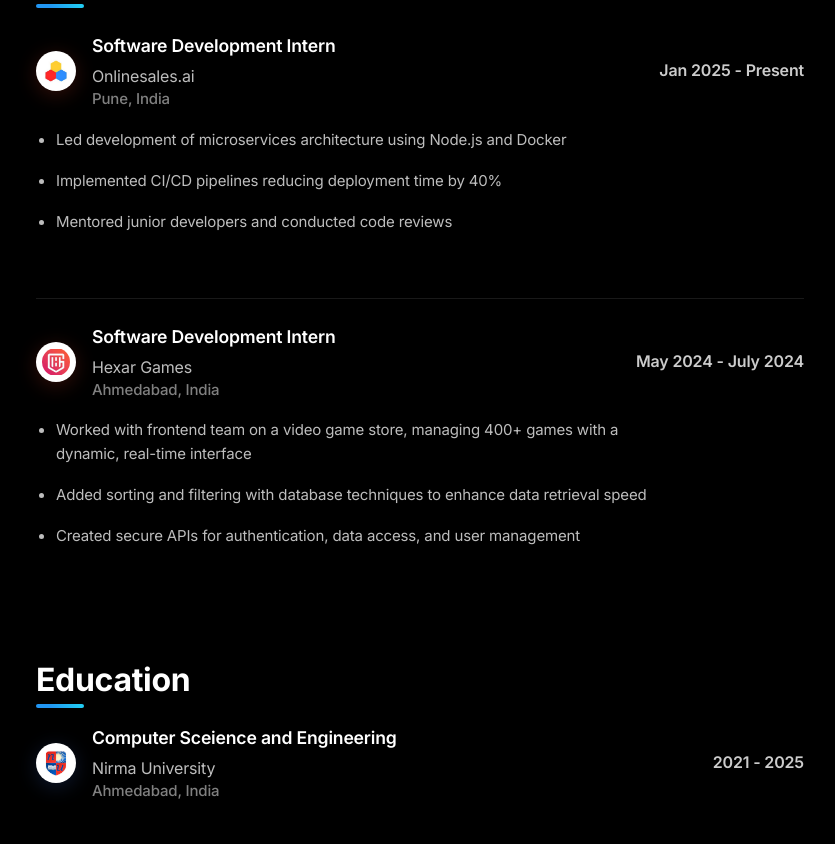
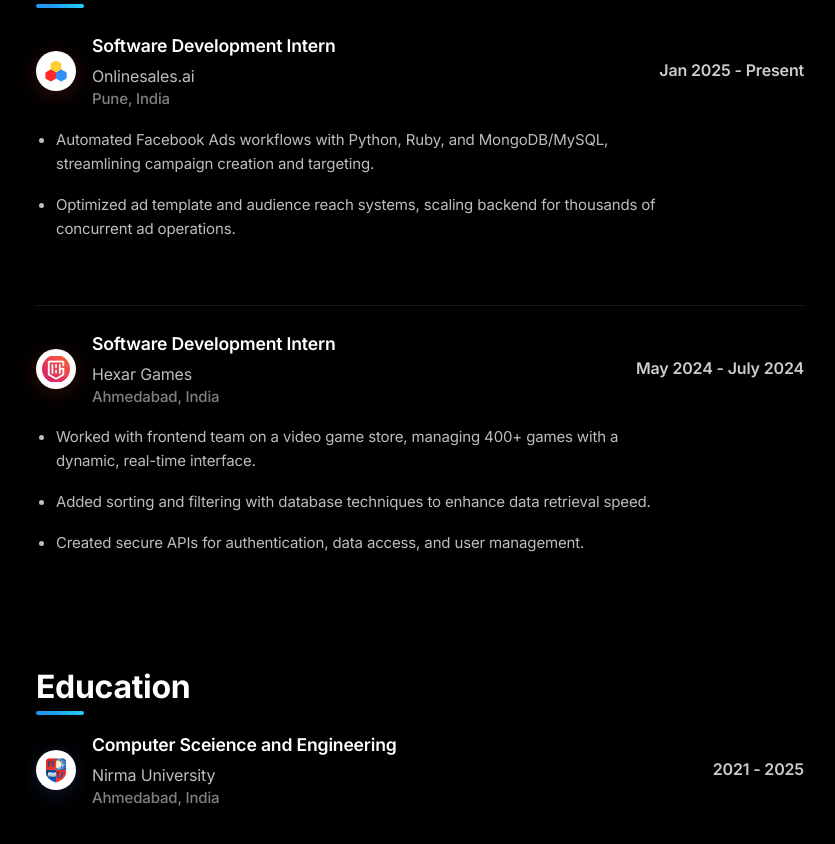
Before and after one commit to Keyur2311/keyur-portfolio, a React (Vite) app: page / in a window 1280 px wide. Shown: the part 903-1747 px from the top of the page, without its empty margins (220-1055 px from the left). Built offline with nearby package versions, Linux system fonts and the light colour scheme.

Commit message:
Added experience description

```diff
--- a/src/components/Experience.jsx
+++ b/src/components/Experience.jsx
@@ -11,9 +11,8 @@ const experiences = [
     location: "Pune, India",
     date: "Jan 2025 - Present",
     description: [
-      "Led development of microservices architecture using Node.js and Docker",
-      "Implemented CI/CD pipelines reducing deployment time by 40%",
-      "Mentored junior developers and conducted code reviews",
+      "Automated Facebook Ads workflows with Python, Ruby, and MongoDB/MySQL, streamlining campaign creation and targeting.",
+      "Optimized ad template and audience reach systems, scaling backend for thousands of concurrent ad operations.",
     ],
     logo: onlinesalesLogo,
   },
@@ -23,9 +22,9 @@ const experiences = [
     location: "Ahmedabad, India",
     date: "May 2024 - July 2024",
     description: [
-      "Worked with frontend team on a video game store, managing 400+ games with a dynamic, real-time interface",
-      "Added sorting and filtering with database techniques to enhance data retrieval speed",
-      "Created secure APIs for authentication, data access, and user management",
+      "Worked with frontend team on a video game store, managing 400+ games with a dynamic, real-time interface.",
+      "Added sorting and filtering with database techniques to enhance data retrieval speed.",
+      "Created secure APIs for authentication, data access, and user management.",
     ],
     logo: hexarLogo,
   },
```
